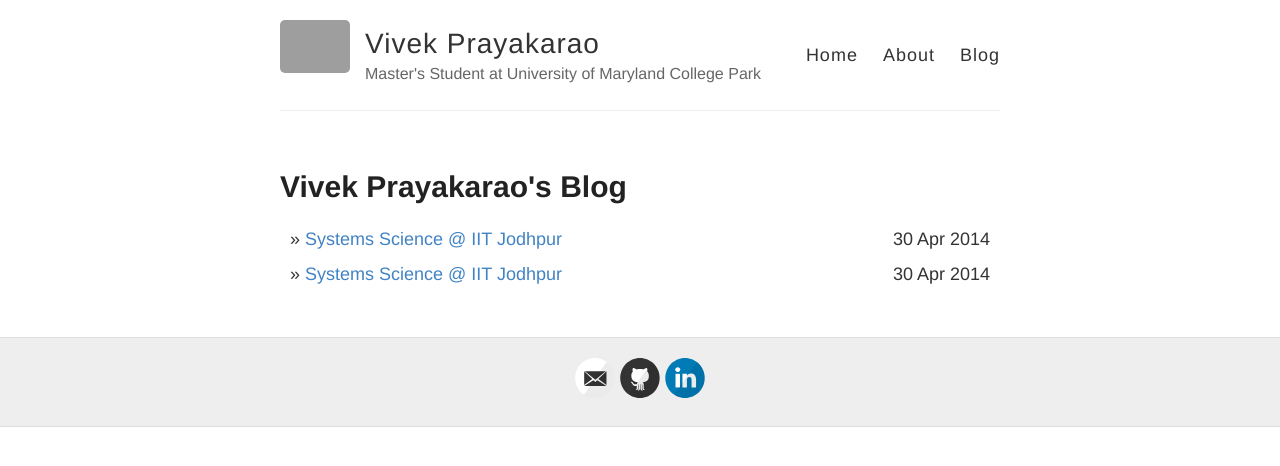
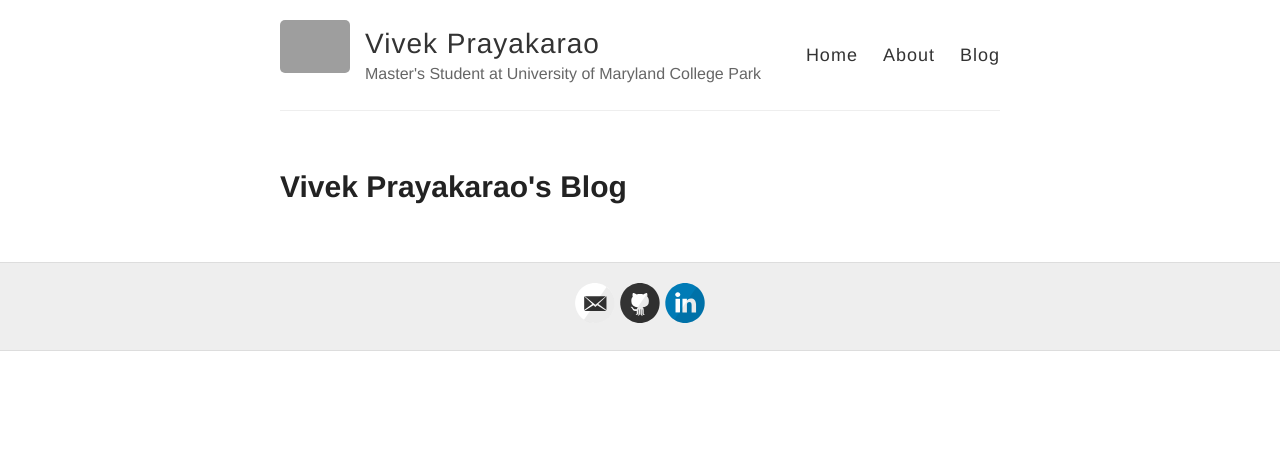
Before and after one commit to vprayakarao/vprayakarao.github.io, a Jekyll site: the page built from blog/index.html, in a window 1280 px wide. Shown: the top 466 px of the page. Built offline with Jekyll 4.4.1, drawn with Linux system fonts in a browser that asks for light colours; part of the change alters nothing that is shown; grey boxes are pictures that could not be loaded.

```diff
--- a/_posts/2014-06-10-Systems-Science.md
+++ /dev/null
@@ -1,62 +0,0 @@
----
-layout: post
-title: "Systems Science @ IIT Jodhpur"
-date: 2014-04-30
----
-
-Congratulations to everyone who have been selected in JEE Advanced examination.Not long ago ,I was in a dilemma as which IIT to choose which branch should I prefer and so on.. Today I am a proud pioneer batch student of Systems Science IIT Jodhpur.I would like to share some of my thoughts and valuable experiences regading Systems Science @ IITJ.
-
-B.Tech. Systems Science Program is to provide students foundation in basic sciences and engineering and in mathematical tools to make them competent to solve complex problems.It gives you the freedom and flexibility in choosing your specialization i.e., major in CSE/EE/ME depending on the interests you develop during the course of study and not simulate interest in any particular branch because others are doing it.(I'm sure you are not gullible)
-
-Let me explain this with an example.
-Problem 1:
-Robot formation and trajectory tracking:
-Task 1: Model the system
-Task 2: Design to control law for trajectory tracking and maintaining the desired formation
-Task 3: Make your robot learn to travel it's path
-Task 4: Travel in an optimum path
-
-Problem 2:
-You have to manage a financial portfolio
-Task 1: Model the stock flow
-Task 2: Risk Management
-Task 3: Identifying patterns from historical data
-Task 4: Optimize the portfolio
-
-What do you find common in the above two problems and point out the difference between Systems Science students to the other
-conventional branch students(No offence to other branches, I'm not an iconoclast!)??
-
-The underlying science and the mathematical tools which are used for modeling the problem and optimization. .To understand the dynamics and to model them you need mathematics i.e.,Dynamical Systems course would come in handy along with the basic courses of Math. and Intro. courses
-
-In order to design the control law you need Control Systems and Robotics and whereas for risk management - Financial Engineering
-In order to make your robot learn or to identify patterns from historical data you need Data Mining and Machine Learning.
-In order to optimise your path or Portfolio - OR Optimization and Systems Design(Multi variable opt. and Unconventional optimization tech. like GA. Neural Networks,etc.,)
-Finally you need hardware implementation for which you require programming skills and Embedded Systems Design.
-The above mentioned courses form the core of Systems Science discipline.
-
-What is the the difference between your systems approach(mind you for saying 'your'approach as you would be using it for the rest of your lives) and the conventional approach??
-
-With this kind of approach,you are not limited to, engineered systems, ecological systems, business and financial systems and other complex networked systems.
-
-So what is special about this branch??
-
-With these skill set acquired, you are not confined to one particular domain.You will be versatile in nature,multidimensional in your thinking and unique in your approach of problem solving. You are given the flexibility of choosing your specialization i.e., major in CSE/EE/ME along with electives from the domain which you are more comfortable by the end of your 6th semester.
-
-What are the areas in which you can specialize?
-Apart from your major i.e.CSE/EE/ME you can specialize in Robotics, Computational Finance,Data Analytics etc.,(SS2011 and my dear juniors SS2012 & SS2013 feel free to add anything I forgot to mention)
-
-What will I do after completing my graduation??
-
-You may end up working for some core company in the field of your major degree,data analytics firm , become a banker or a financial analyst or do your masters or Phd in Robotics,Mathematics and Computing,Data Analytics apart from your major degree or do an MBA.The best outcome which I can think of this experiment of throwing a dice is of course you become an entrepreneur(which I hope many of us would become).
-
-How are the internship and placement statistics?
-
-The pioneer batch students are in their final year so placement has'nt been done yet. As far as the internships are concerned we've had a dream start.Many students landed in a foreign intern in top universities and companies across the globe.Several students are working in financial and data analytic companies in India as well.You need not worry about your internships and placements as you have Industry Partners in Blended B.Tech. Program
-
-What should I do if I get Systems Science at IIT Jodhpur?
-
-Forget all the shit that your friends and relatives ask about the branch which you are joining.I am sure everyone of you would answer this question in a commendable fashion by the end of your 4 years.
-All the best for your future! Looking forward to a new era of innovators and system thinkers.
-
-
-This post was written by me in the IIT Jodhpur Fresher's Forum to help new students choosing a branch at IIT Jodhpur.
--- a/blog/index.html
+++ b/blog/index.html
@@ -7,6 +7,5 @@ title: Vivek Prayakarao's Blog
 
 	  {% for post in site.posts %}
 	    <li><span>{{ post.date | date_to_string }}</span> » <a href="{{ post.url }}" title="{{ post.title }}">{{ post.title }}</a></li>
-		<li><span>{{ post.date | date_to_string }}</span> » <a href="{{ post.url }}" title="{{ post.title }}">{{ post.title }}</a></li>
 	  {% endfor %}
 	</ul>
```
